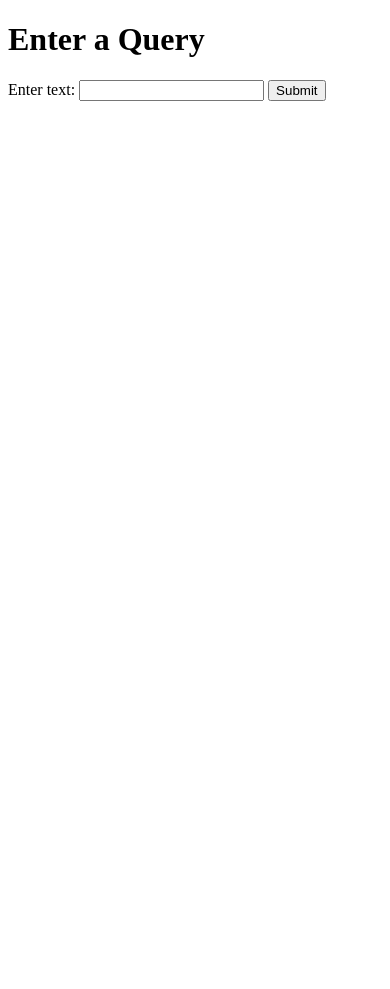
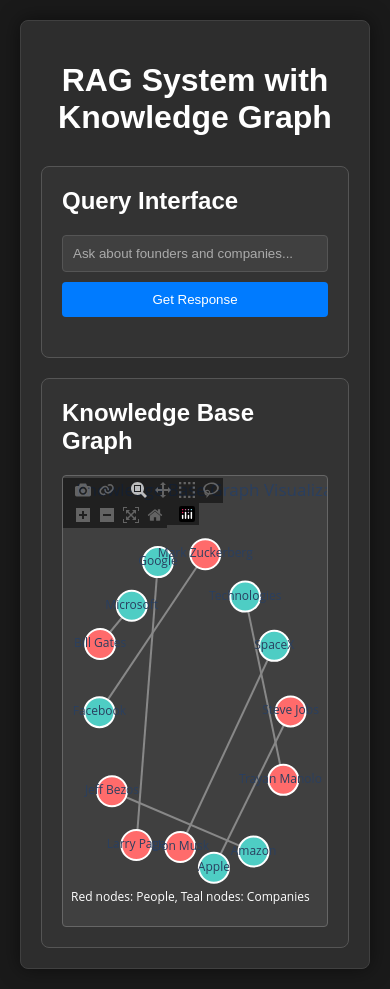
Before and after one commit to trayanm/learn_ai, a Flask app: page / in a window 390 px wide. Before the commit the page ends 101 px from the top, so only its background shows below. Run offline with Flask 3, Linux system fonts and the light colour scheme.

Commit message:
In progress

```diff
--- a/Integrating-Knowledge-Bases-for-RAGs/demo_4/app.py
+++ b/Integrating-Knowledge-Bases-for-RAGs/demo_4/app.py
@@ -1,116 +1,141 @@
-# Step 1: Load libraries and create Flask application
-from flask import Flask, request, render_template, jsonify
-import spacy
-from rdflib import Graph, URIRef, Literal, Namespace
-from rdflib.namespace import RDF, FOAF
-import numpy as np
-from sklearn.decomposition import PCA
+from flask import Flask, request, render_template
 import json
-from transformers import BartTokenizer, BartForConditionalGeneration
-import torch
+import networkx as nx
+import plotly.graph_objects as go
+import plotly
 
 app = Flask(__name__)
 
-
-# Step 2: Entity Linking Using SpaCy
-def entity_linking(text):
-    nlp = spacy.load("en_core_web_sm")
-    doc = nlp(text)
-    entities = [(ent.text, ent.label_) for ent in doc.ents]
-    return entities
+# Load knowledge base
+with open("knowledge_base.json", "r") as file:
+    knowledge_base = json.load(file)
 
 
-# Step 3: Load Knowledge Base from JSON and Create Knowledge Graph
-def load_knowledge_base():
-    with open("knowledge_base.json", "r") as kb_file:
-        knowledge_base = json.load(kb_file)
-    return knowledge_base
+def create_knowledge_graph():
+    """Create a network graph from the knowledge base"""
+    G = nx.Graph()
+
+    # Add nodes and edges from knowledge base
+    for key, value in knowledge_base.items():
+        # Extract entities from the key (simplified parsing)
+        words = key.split()
+        if len(words) >= 3:  # e.g., "Bill Gates founded Microsoft"
+            person = f"{words[0]} {words[1]}"  # First two words as person name
+            company = words[-1]  # Last word as company
+
+            # Add nodes
+            G.add_node(person, type="person")
+            G.add_node(company, type="company")
+            # Add edge
+            G.add_edge(person, company, relation="founded")
+
+    return G
 
 
-# Step 4: Create an RDF Knowledge Graph
-def create_knowledge_graph(knowledge_base):
-    g = Graph()
-    EX = Namespace("http://example.org/")
+def generate_graph_visualization():
+    """Generate Plotly graph visualization"""
+    G = create_knowledge_graph()
 
-    # Iterate over the knowledge base and add triples to the graph
-    for key, value in knowledge_base.items():
-        # Simple parsing to extract subject, predicate, and object from key
-        subject_name, predicate_object = key.split(" founded ")
-        subject = URIRef(f"http://example.org/{subject_name.replace(' ', '')}")
-        predicate = URIRef(f"http://example.org/founded")
-        obj = URIRef(f"http://example.org/{predicate_object.replace(' ', '')}")
+    # Get node positions
+    pos = nx.spring_layout(G, k=3, iterations=50)
 
-        g.add((subject, RDF.type, FOAF.Person))
-        g.add((subject, FOAF.name, Literal(subject_name)))
-        g.add((subject, predicate, obj))
-        g.add((obj, RDF.type, URIRef(f"http://example.org/Company")))
-        g.add((obj, FOAF.name, Literal(predicate_object)))
+    # Create edge traces
+    edge_x = []
+    edge_y = []
+    for edge in G.edges():
+        x0, y0 = pos[edge[0]]
+        x1, y1 = pos[edge[1]]
+        edge_x.extend([x0, x1, None])
+        edge_y.extend([y0, y1, None])
 
-    nodes = list(g.all_nodes())
-    node_embeddings = np.random.rand(len(nodes), 10)
-    pca = PCA(n_components=2)
-    reduced_embeddings = pca.fit_transform(node_embeddings)
+    edge_trace = go.Scatter(
+        x=edge_x,
+        y=edge_y,
+        line=dict(width=2, color="#888"),
+        hoverinfo="none",
+        mode="lines",
+    )
 
-    return g, reduced_embeddings
+    # Create node traces
+    node_x = []
+    node_y = []
+    node_text = []
+    node_colors = []
+
+    for node in G.nodes():
+        x, y = pos[node]
+        node_x.append(x)
+        node_y.append(y)
+        node_text.append(node)
+
+        # Color nodes by type
+        if G.nodes[node].get("type") == "person":
+            node_colors.append("#FF6B6B")  # Red for persons
+        else:
+            node_colors.append("#4ECDC4")  # Teal for companies
+
+    node_trace = go.Scatter(
+        x=node_x,
+        y=node_y,
+        mode="markers+text",
+        text=node_text,
+        textposition="middle center",
+        hoverinfo="text",
+        marker=dict(size=30, color=node_colors, line=dict(width=2, color="white")),
+    )
+
+    # Create the figure
+    fig = go.Figure(
+        data=[edge_trace, node_trace],
+        layout=go.Layout(
+            title="Knowledge Base Graph Visualization",
+            showlegend=False,
+            hovermode="closest",
+            margin=dict(b=20, l=5, r=5, t=40),
+            annotations=[
+                dict(
+                    text="Red nodes: People, Teal nodes: Companies",
+                    showarrow=False,
+                    xref="paper",
+                    yref="paper",
+                    x=0.005,
+                    y=-0.002,
+                    xanchor="left",
+                    yanchor="bottom",
+                    font=dict(color="white", size=12),
+                )
+            ],
+            xaxis=dict(showgrid=False, zeroline=False, showticklabels=False),
+            yaxis=dict(showgrid=False, zeroline=False, showticklabels=False),
+            plot_bgcolor="rgba(0,0,0,0)",
+            paper_bgcolor="rgba(0,0,0,0)",
+        ),
+    )
+
+    return plotly.offline.plot(fig, output_type="div", include_plotlyjs=True)
 
 
-# Step 5: Load BART Model for Text Generation
-def load_bart_model():
-    tokenizer = BartTokenizer.from_pretrained("facebook/bart-large-cnn")
-    model = BartForConditionalGeneration.from_pretrained("facebook/bart-large-cnn")
-    return tokenizer, model
+def find_answer(query):
+    """Find answer from knowledge base"""
+    query_lower = query.lower()
+    for key, value in knowledge_base.items():
+        if any(word in key.lower() for word in query_lower.split()):
+            return value
+    return "I don't have information about that in my knowledge base."
 
 
-# Step 6: Generate Response Using BART
-def generate_response_with_bart(query, context, tokenizer, model):
-    inputs = tokenizer(
-        query, context, return_tensors="pt", max_length=1024, truncation=True
-    )
-    summary_ids = model.generate(
-        inputs["input_ids"], num_beams=4, max_length=100, early_stopping=True
-    )
-    bart_response = tokenizer.decode(summary_ids[0], skip_special_tokens=True)
+@app.route("/", methods=["GET", "POST"])
+def index():
+    query = ""
+    response = ""
+    graph_div = generate_graph_visualization()
 
-    return bart_response
+    if request.method == "POST":
+        query = request.form["query"]
+        response = find_answer(query)
 
-
-# Step 7: Knowledge-Guided Retrieval with BART Integration
-def knowledge_guided_retrieval(query, knowledge_base, tokenizer, model):
-    # Try to find the most relevant context in the knowledge base based on the query
-    relevant_contexts = []
-    for key, value in knowledge_base.items():
-        if any(term.lower() in query.lower() for term in key.split()):
-            relevant_contexts.append(value)
-
-    # If relevant context is found, use it; otherwise, fall back to the entire knowledge base
-    if relevant_contexts:
-        context = " ".join(relevant_contexts)
-    else:
-        context = " ".join(knowledge_base.values())
-
-    bart_response = generate_response_with_bart(query, context, tokenizer, model)
-
-    return bart_response
-
-
-# Step 8: Flask Routes
-@app.route("/")
-def index():
-    return render_template("index.html")
-
-
-@app.route("/process", methods=["POST"])
-def process():
-    text = request.form["inputText"]
-    entities = entity_linking(text)
-    knowledge_base = load_knowledge_base()
-    graph, embeddings = create_knowledge_graph(knowledge_base)
-
-    tokenizer, model = load_bart_model()
-    response = knowledge_guided_retrieval(text, knowledge_base, tokenizer, model)
-
-    return jsonify(
-        {"entities": entities, "response": response, "graph_size": len(graph)}
+    return render_template(
+        "index.html", query=query, response=response, graph_div=graph_div
     )
 
 
--- a/Integrating-Knowledge-Bases-for-RAGs/demo_4/templates/index.html
+++ b/Integrating-Knowledge-Bases-for-RAGs/demo_4/templates/index.html
@@ -3,34 +3,134 @@
 <head>
     <meta charset="UTF-8">
     <meta name="viewport" content="width=device-width, initial-scale=1.0">
-    <title>Knowledge Base Query</title>
+    <title>RAG System with Graph Visualization</title>
+    <style>
+        body {
+            font-family: Arial, sans-serif;
+            margin: 0;
+            padding: 20px;
+            background-color: #1a1a1a;
+            color: #e0e0e0;
+        }
+        .container {
+            max-width: 1200px;
+            margin: auto;
+            background: #2d2d2d;
+            padding: 20px;
+            box-shadow: 0 0 20px rgba(0, 0, 0, 0.5);
+            border-radius: 8px;
+            border: 1px solid #404040;
+        }
+        .content-grid {
+            display: grid;
+            grid-template-columns: 1fr 1fr;
+            gap: 20px;
+            margin-top: 20px;
+        }
+        .query-section {
+            background: #333333;
+            padding: 20px;
+            border-radius: 8px;
+            border: 1px solid #555;
+        }
+        .graph-section {
+            background: #333333;
+            padding: 20px;
+            border-radius: 8px;
+            border: 1px solid #555;
+        }
+        h1 {
+            text-align: center;
+            color: #ffffff;
+            margin-bottom: 30px;
+        }
+        h2 {
+            color: #ffffff;
+            margin-top: 0;
+        }
+        form {
+            margin-bottom: 20px;
+        }
+        input[type="text"] {
+            width: 100%;
+            padding: 10px;
+            margin-bottom: 10px;
+            border: 1px solid #555;
+            border-radius: 4px;
+            background-color: #404040;
+            color: #e0e0e0;
+            box-sizing: border-box;
+        }
+        input[type="text"]:focus {
+            outline: none;
+            border-color: #007BFF;
+            box-shadow: 0 0 5px rgba(0, 123, 255, 0.3);
+        }
+        input[type="text"]::placeholder {
+            color: #aaa;
+        }
+        input[type="submit"] {
+            width: 100%;
+            padding: 10px;
+            background-color: #007BFF;
+            color: white;
+            border: none;
+            border-radius: 4px;
+            cursor: pointer;
+        }
+        input[type="submit"]:hover {
+            background-color: #0056b3;
+        }
+        .response {
+            background: #404040;
+            padding: 15px;
+            border-radius: 4px;
+            border: 1px solid #666;
+            margin-top: 15px;
+        }
+        .graph-container {
+            background: #404040;
+            border-radius: 4px;
+            border: 1px solid #666;
+            overflow: hidden;
+        }
+
+        @media (max-width: 768px) {
+            .content-grid {
+                grid-template-columns: 1fr;
+            }
+        }
+    </style>
 </head>
 <body>
-    <h1>Enter a Query</h1>
-    <form id="queryForm">
-        <label for="inputText">Enter text:</label>
-        <input type="text" id="inputText" name="inputText" required>
-        <button type="submit">Submit</button>
-    </form>
-    <div id="results"></div>
 
-    <script>
-        document.getElementById('queryForm').addEventListener('submit', function(e) {
-            e.preventDefault();
-            const inputText = document.getElementById('inputText').value;
-            fetch('/process', {
-                method: 'POST',
-                headers: { 'Content-Type': 'application/x-www-form-urlencoded' },
-                body: `inputText=${inputText}`
-            })
-            .then(response => response.json())
-            .then(data => {
-                document.getElementById('results').innerHTML =
-                    `<h2>Entities:</h2><p>${data.entities.map(ent => ent[0] + ' (' + ent[1] + ')').join(', ')}</p>
-                     <h2>Response:</h2><p>${data.response}</p>
-                     <h2>Knowledge Graph Size:</h2><p>${data.graph_size} triples</p>`;
-            });
-        });
-    </script>
+<div class="container">
+    <h1>RAG System with Knowledge Graph</h1>
+
+    <div class="content-grid">
+        <div class="query-section">
+            <h2>Query Interface</h2>
+            <form method="POST">
+                <input type="text" name="query" placeholder="Ask about founders and companies..." required>
+                <input type="submit" value="Get Response">
+            </form>
+
+            {% if query %}
+            <div class="response">
+                <h3>Response to '{{ query }}':</h3>
+                <p>{{ response }}</p>
+            </div>
+            {% endif %}
+        </div>
+
+        <div class="graph-section">
+            <h2>Knowledge Base Graph</h2>
+            <div class="graph-container">
+                {{ graph_div|safe }}
+            </div>
+        </div>
+    </div>
+</div>
+
 </body>
 </html>
```
